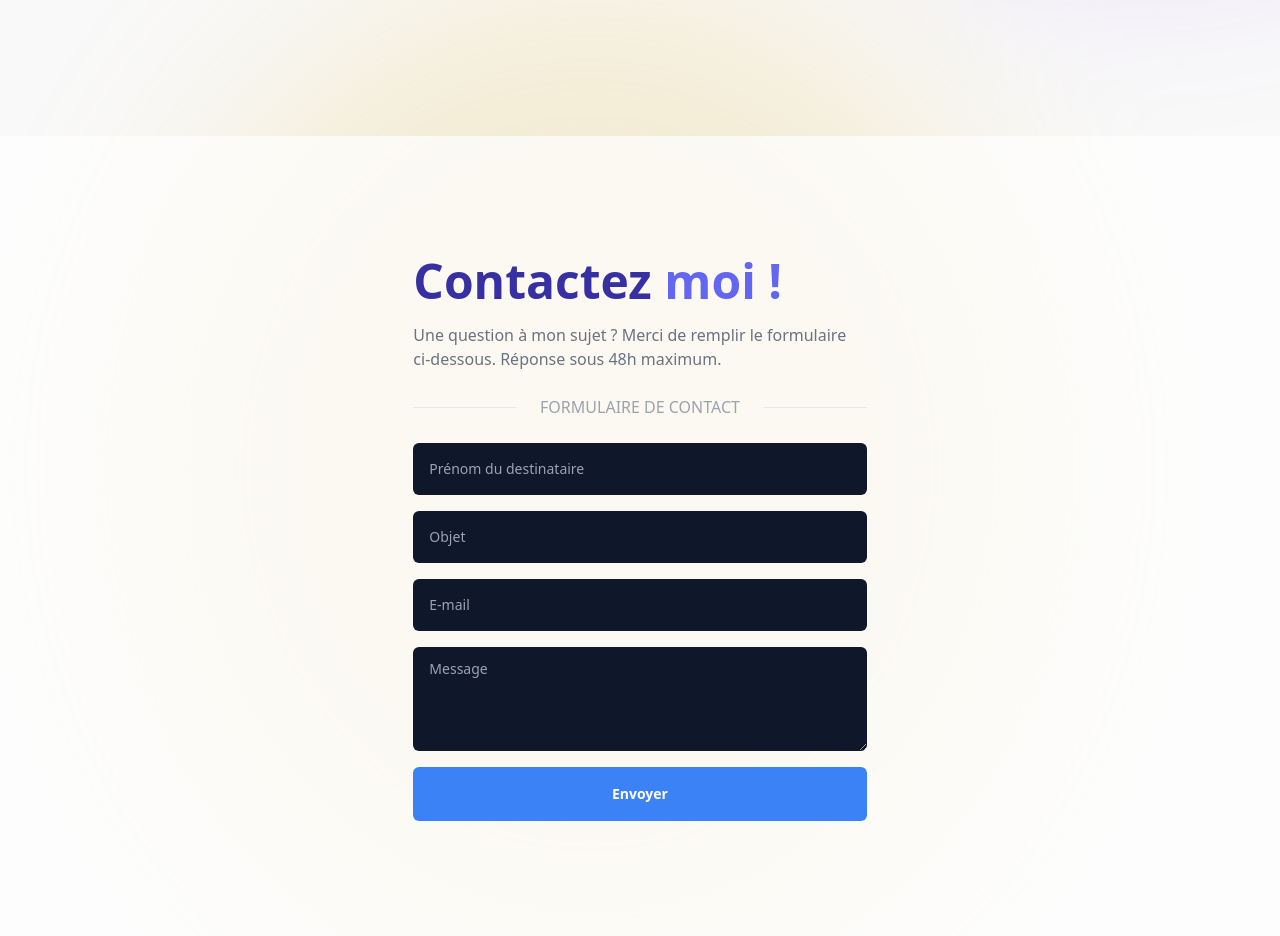
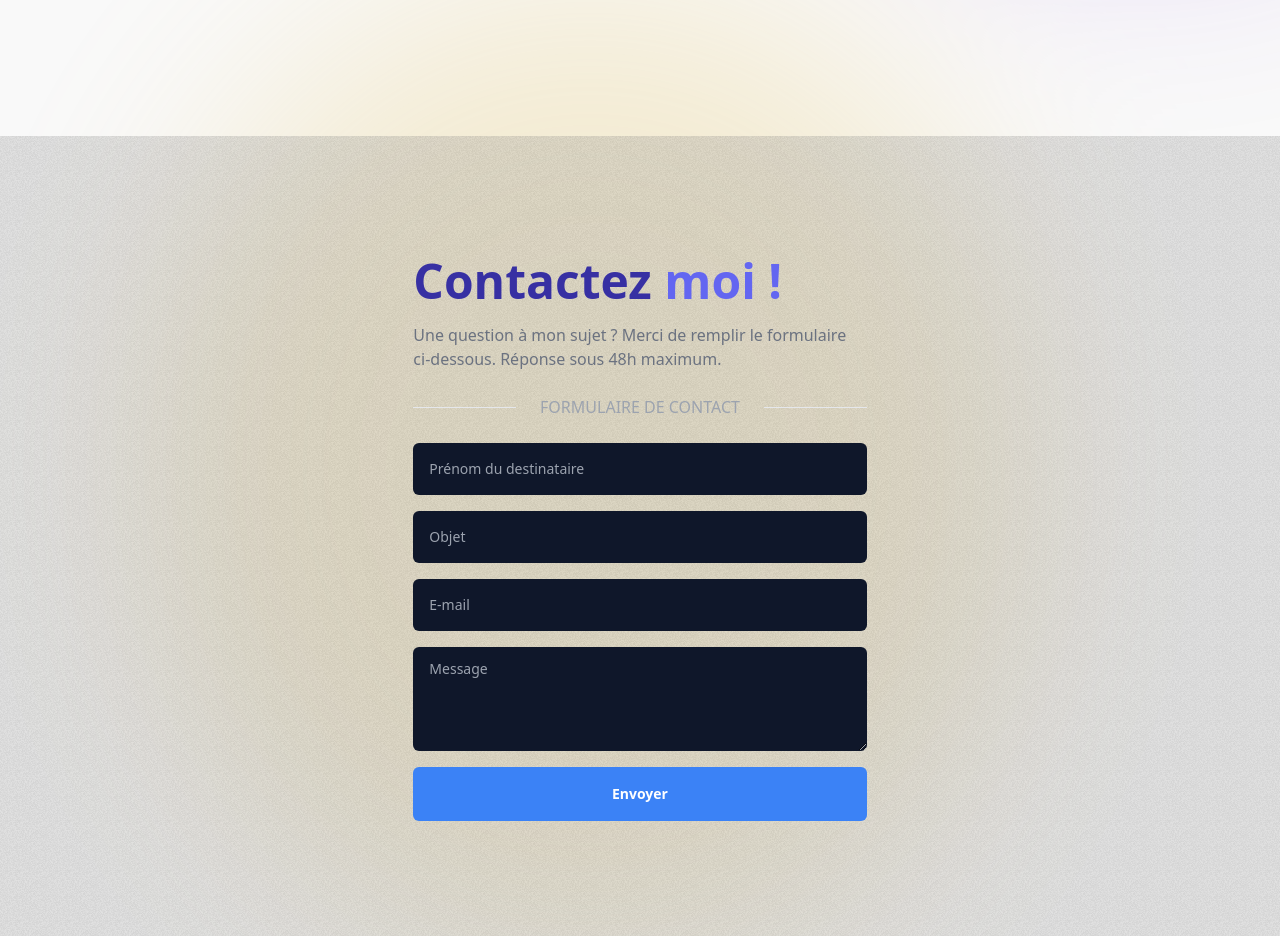
Before and after one commit to Dopey59/Portfolio2024, a React (Create React App) app in the folder client/: page / in a window 1280 px wide. Shown: the part 3200-4136 px from the top of the page. Built offline with nearby package versions, Linux system fonts and the light colour scheme; some icons are missing; a web font is replaced by a local one.

Commit message:
[+] contact background changed

```diff
--- a/client/src/components/contact.jsx
+++ b/client/src/components/contact.jsx
@@ -47,7 +47,7 @@ export default function ContactUs() {
     <>
       {/* <!-- Hero --> */}
       <div id="contact" className="">
-        <div className="flex justify-center px-4 sm:px-24 bg-white/70 h-screen items-center ">
+        <div className="noisy flex justify-center px-4 sm:px-24  h-screen items-center ">
           <div className="md:pr-8 md:w-1/2 xl:pr-0 xl:w-5/12">
             {/* <!-- Title --> */}
             <h1 className="text-3xl sm:text-left text-center text-indigo-800 font-bold md:text-4xl md:leading-tight lg:text-5xl lg:leading-tight">
```
